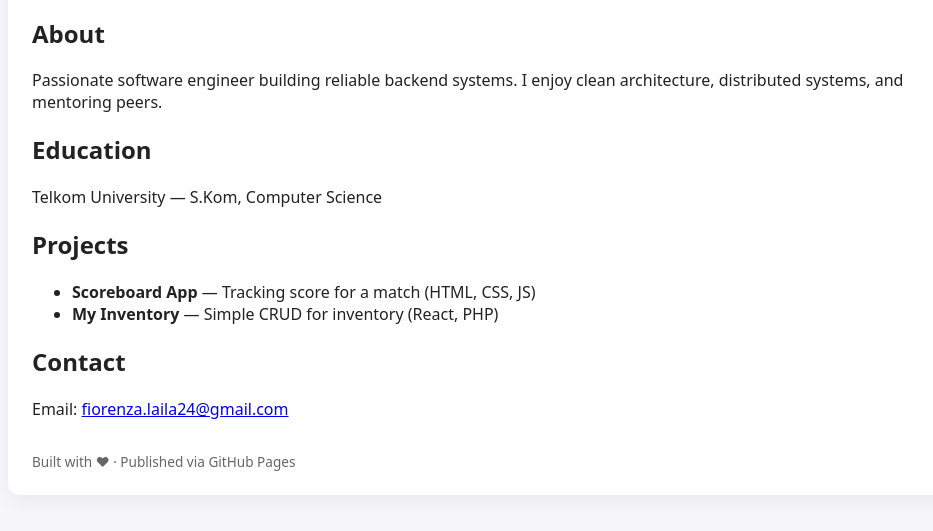
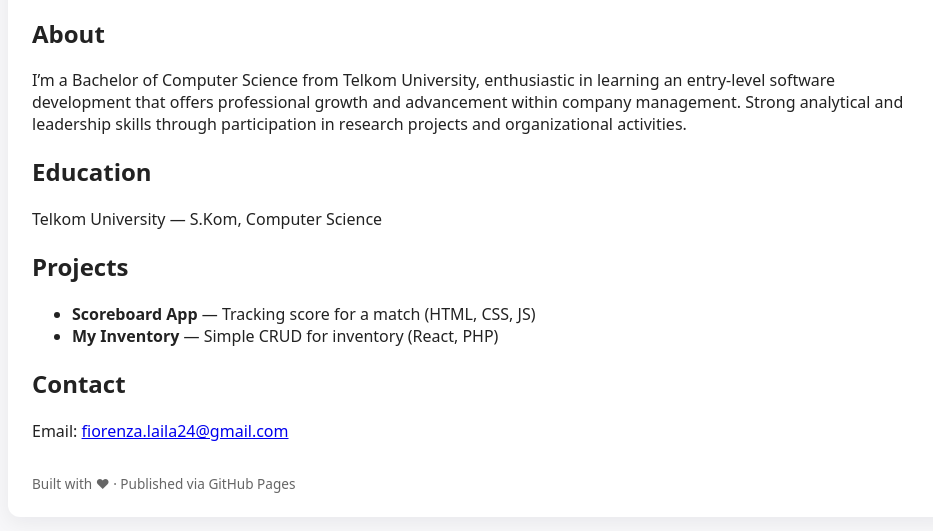
Before and after one commit to fiorenzaa/my-profile, a plain HTML site: page index.html in a window 1280 px wide. Shown: the part 215-746 px from the top of the page, without its empty margins (158-1091 px from the left). Drawn offline with Linux system fonts and the light colour scheme.

Commit message:
editing about in index.html

```diff
--- a/index.html
+++ b/index.html
@@ -91,8 +91,11 @@
     </header>
     <section>
       <h2>About</h2>
-      <p>Passionate software engineer building reliable backend systems. I enjoy clean architecture, distributed
-        systems, and mentoring peers.</p>
+      <p>I’m a Bachelor of Computer Science from Telkom University, enthusiastic in learning an entry-level software
+        development
+        that offers professional growth and advancement within company management. Strong analytical and leadership
+        skills
+        through participation in research projects and organizational activities.</p>
     </section>
     <section>
       <h2>Education</h2>
```
